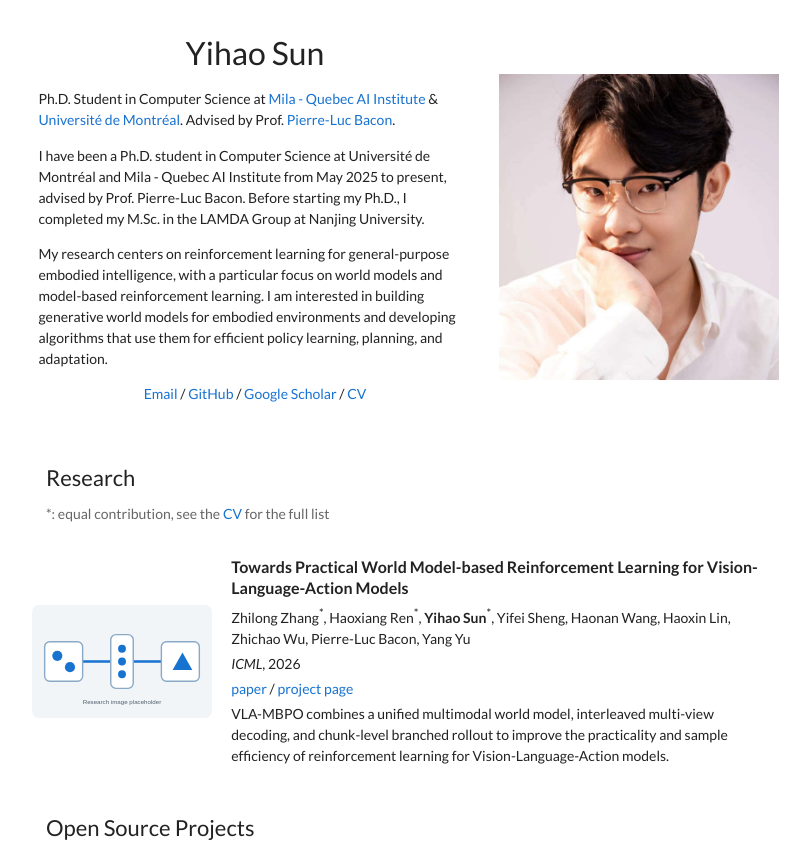
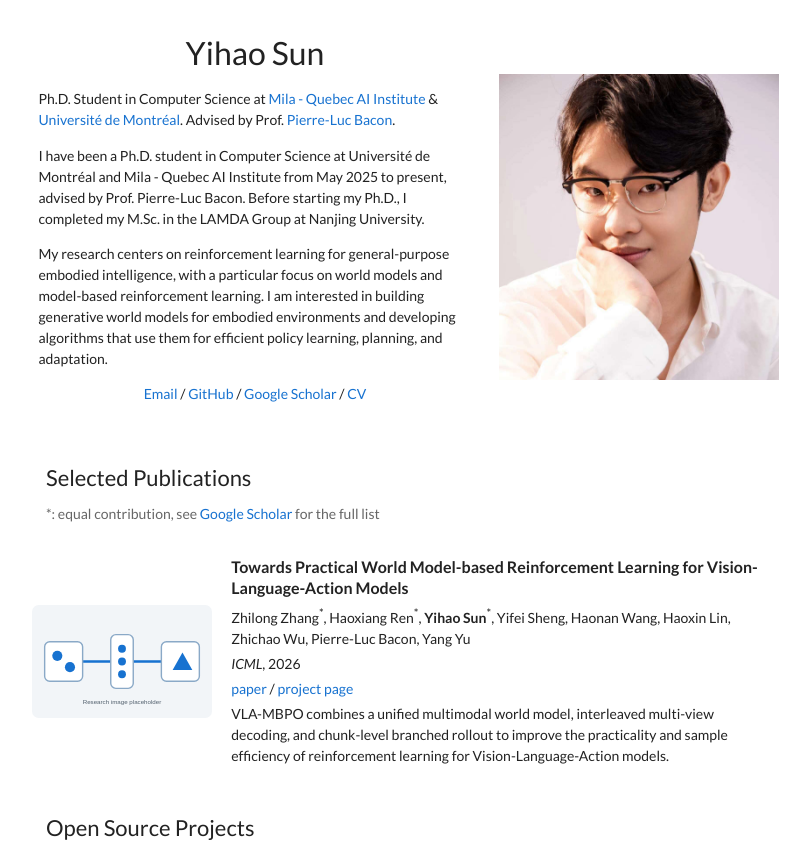
Before and after one commit to yihaosun1124/yihaosun1124.github.io, a Jekyll site: the page built from index.html, in a window 1280 px wide. Shown: the top 852 px of the page, without its empty margins (233-1043 px from the left). Built offline with Jekyll 4.4.1, drawn with Linux system fonts in a browser that asks for light colours; some of the changed text lies outside the part shown; grey boxes are pictures that could not be loaded.

Commit message:
content: refine publication and project labels

```diff
--- a/_includes/projects.html
+++ b/_includes/projects.html
@@ -10,7 +10,7 @@
         </div>
         <div class="entry-copy">
           <h3>{{ project.name }}</h3>
-          <p class="entry-links"><a href="{{ project.repository }}">code</a></p>
+          <p class="entry-links"><a href="{{ project.repository }}">Github repository</a></p>
           <p>{{ project.description }}</p>
         </div>
       </article>
--- a/_includes/research.html
+++ b/_includes/research.html
@@ -1,7 +1,7 @@
 <section class="content-section" aria-labelledby="research-heading">
   <header class="section-header">
-    <h2 id="research-heading">Research</h2>
-    <p>*: equal contribution, see the <a href="{{ site.data.profile.links.cv }}">CV</a> for the full list</p>
+    <h2 id="research-heading">Selected Publications</h2>
+    <p>*: equal contribution, see <a href="{{ site.data.profile.links.scholar }}">Google Scholar</a> for the full list</p>
   </header>
   <div class="entry-list">
     {% for paper in site.data.research %}
```
Also changed, not shown: test/rendered_site_test.rb (+16 -2 lines).
